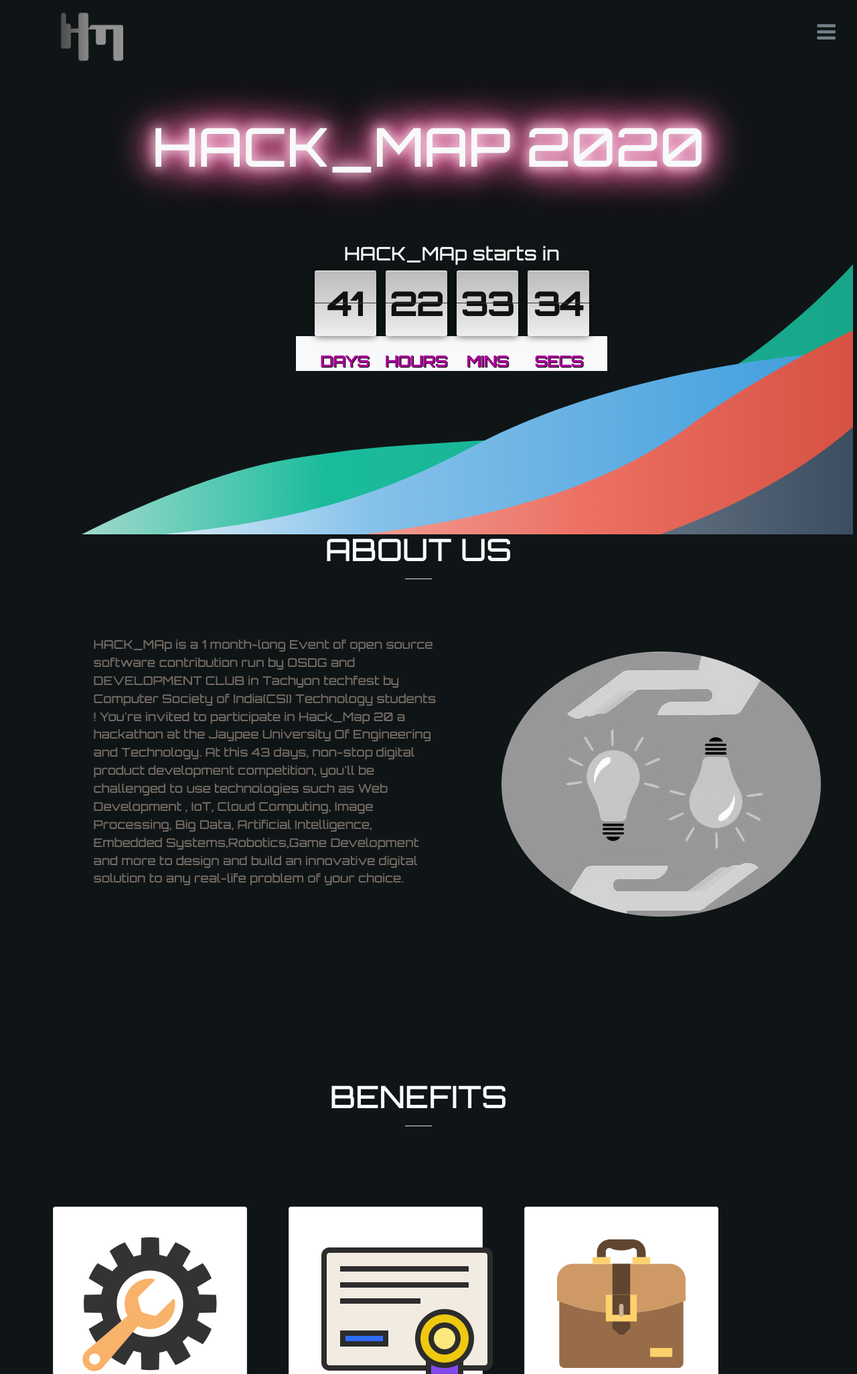
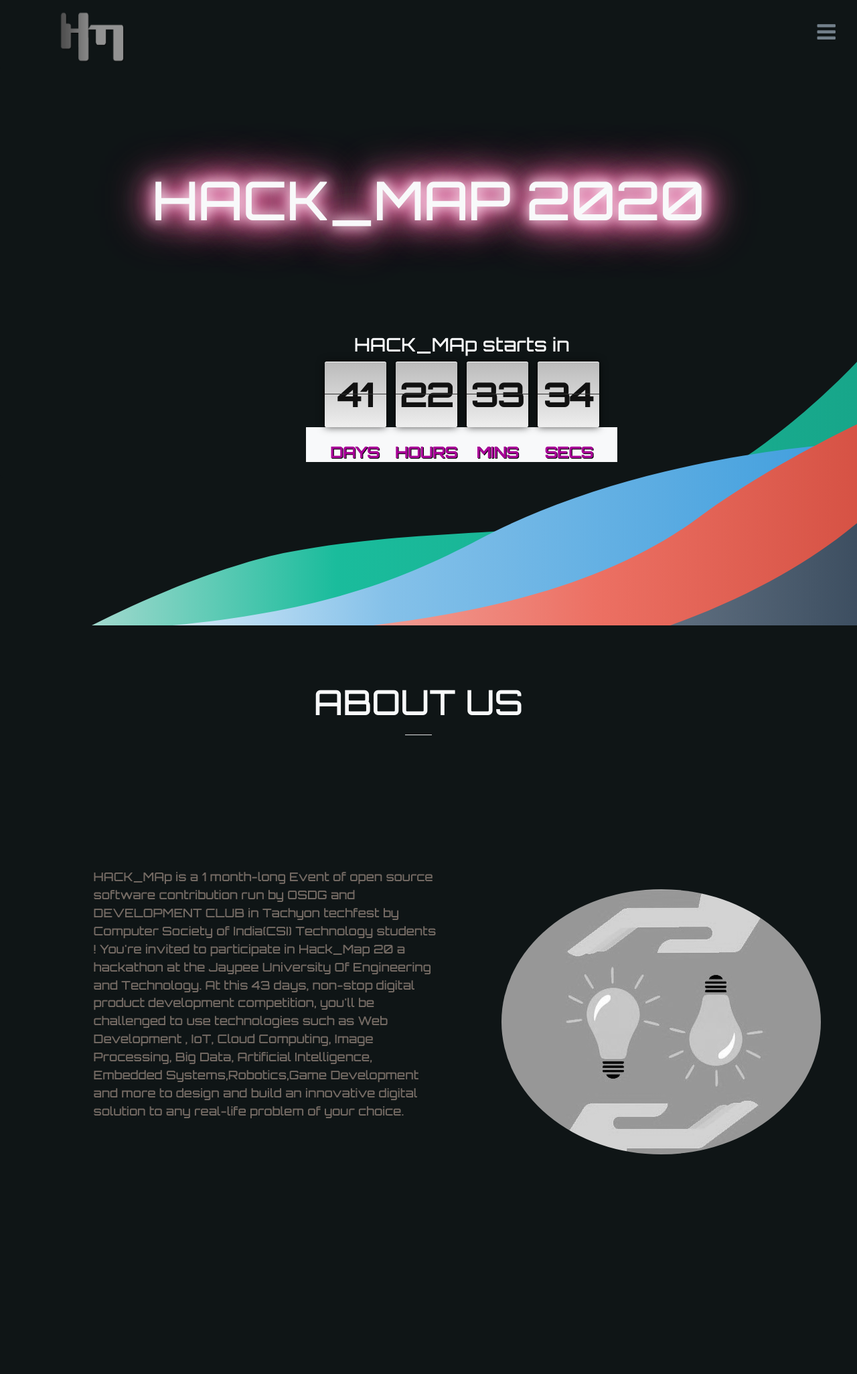
Before and after one commit to satyam260/Hack_map_2k20, a PHP site: page /index.html in a window 1280 px wide; the page is wider, and only the part inside the window is pictured. Shown: the top 2052 px of that part at 67% size. Run offline with PHP 8.4, Linux system fonts and the light colour scheme; some web fonts are replaced.

Commit message:
Added responsiveness to sections

```diff
--- a/css/counter.css
+++ b/css/counter.css
@@ -1,16 +1,12 @@
 @import url("https://fonts.googleapis.com/css?family=Orbitron:500");
 
-#countdown{
+#countdown {
 	width: 465px;
 	height: 112px;
 	text-align: center;
 	margin: auto;
 	padding: 24px 0px;
-	position: absolute;
-	top: 0;
-	bottom: 0;
-	left: 0;
-	right: 0;
+	position: relative;
 }
 
 #countdown #tiles{
@@ -26,9 +22,9 @@
 	color: #111;
 	background-color: #ddd;
 	background-image: -webkit-linear-gradient(top, #bbb, #eee);
-	background-image:    -moz-linear-gradient(top, #bbb, #eee);
-	background-image:     -ms-linear-gradient(top, #bbb, #eee);
-	background-image:      -o-linear-gradient(top, #bbb, #eee);
+	background-image: -moz-linear-gradient(top, #bbb, #eee);
+	background-image: -ms-linear-gradient(top, #bbb, #eee);
+	background-image: -o-linear-gradient(top, #bbb, #eee);
 	border-top: 1px solid #fff;
 	border-radius: 3px;
 	box-shadow: 0px 0px 12px rgba(0, 0, 0, 0.7);
--- a/css/devs.css
+++ b/css/devs.css
@@ -1,4 +1,8 @@
 @import url('https://fonts.googleapis.com/css?family=Neucha&display=swap');
+
+.dev {
+    margin-top: 25vh;
+}
 
 .developers {
     background-size: cover;
--- a/css/manual.css
+++ b/css/manual.css
@@ -33,7 +33,10 @@
 }
 
 p#para-text{
+  margin-top: 30vh !important;
   font-size: 1.4vw;
+  color: #756b64;
+  margin-left: 15%;
 }
 
 .bg-gradient {
@@ -168,6 +171,7 @@
   font-size: 5em;
   padding-bottom: 10vh;
   margin-top: -12vh;
+  text-align: center;
 }
 
 div#main-jumbo{
@@ -176,12 +180,6 @@
 
 div#counter{
   margin:auto;
-}
-
-p.head-para{
-  margin-top: 2.8%;
-  margin-left: 15%;
-  color: #756b64;
 }
 
 div.logo{
@@ -196,7 +194,7 @@
 }
 
 img#about-img {
-  margin-top: 10vh;
+  margin-top: 35vh;
   border-radius:100%;
   filter: grayscale(100%);
 }
@@ -206,11 +204,15 @@
 }
 
 .text-center {
-  padding-top: 5vh;
   text-transform: uppercase;
-  font-size: 1.7em;
+  font-size: 1.8em;
+}
+
+.about{
+  padding-top: 55vh;
+
 }
 
 .card{
-  margin-top: 7vh;
+  margin-top: 10vh;
 }
--- a/css/responsive.css
+++ b/css/responsive.css
@@ -1,20 +1,72 @@
+@media (max-width: 1440px) {
+    .text-center {
+        padding-top: 15vh;
+    }
+}
 @media (max-width: 1200px) and (min-width: 900px) {
+    h1#main-text {
+        font-size: 4em;
+        margin-bottom: -100px !important;
+    }
+    h3.text-light {
+        font-size: 1.7em !important;
+    }
+    #countdown {
+        width: 460px;
+    }
+    img#back {
+        margin-top: -50vh;
+    }
+    .about {
+        padding-top: 30vh;
+        font-size: 1.5em;
+    }
+    img#about-img {
+        width: 35vw;
+        height: 30vh;
+    }
+    .benefits {
+        font-size: 1.5em;
+    }
     .developers .Cards-div {
-        margin-top: -20vh;
+        padding-bottom: 10vh !important;
     }
     .developers .Cards-div .des-card {
         width: 35%;
         height: 45%;
         margin: 5.5vh 20px 0 20px;
+        margin-bottom: 20vh;
     }
 }
 
 @media (max-width: 950px) {
+    h1#main-text {
+        font-size: 3em;
+    }
+    .about {
+        font-size: 1.2em;
+    }
+    p#para-text {
+        margin-top: 28vh !important;
+    }
+    img#about-img {
+        width: 25vw;
+        height: 20vh;
+    }
+    .benefits {
+        font-size: 1.2em;
+    }
+    .dev {
+        font-size: 1.2em;
+    }
+    .Cards-div {
+        padding-top: 20vh;
+    }
     .des-card .name span {
         font-size: 30px !important;
     }
     .des-card .email span{
-        font-size: 0.8em !important;
+        font-size: 1em !important;
     }
     .developers .Cards-div {
         margin-top: -20vh;
@@ -23,6 +75,35 @@
         width: 35%;
         height: 40%;
         margin: 10.5vh 20px 0 20px;
+        margin-bottom: 15vh;
+
+    }
+}
+
+@media (max-width: 715px) {
+    .des-card .phone-no span {
+        font-size: 1.5em ;
+    }
+}
+
+@media (max-width: 530px){
+    .developers .Cards-div .des-card {
+        width: 65% !important;
+        height: 45%;
+        margin: 5.5vh 20px 0 20px;
+        margin-bottom: 15vh;
+    }
+    .des-card .name span{
+        font-size: 35px !important;
+    }
+    .des-card .phone-no span{
+        font-size: 1.8em;
+    }
+    .des-card .email span{
+        font-size: 1.7em !important;
+    }
+    .developers .Cards-div .des-card {
+        width: 40%;
     }
 }
 
@@ -31,12 +112,3 @@
       font-size: 0.7em;
     }
 }
-
-@media (max-width: 590px){
-    .des-card .name span{
-        font-size: 30px !important;
-    }
-    .developers .Cards-div .des-card {
-        width: 40%;
-    }
-}
--- a/index.html
+++ b/index.html
@@ -53,13 +53,13 @@
                 <ul>
 
                     <li class="menu-item">
-                        <a href="index.html">
+                        <a href="#home">
                             Home
                         </a>
                     </li>
 
                     <li class="menu-item">
-                        <a href="#div-heading">
+                        <a href="#about">
                             About Us
                         </a>
                     </li>
@@ -100,11 +100,11 @@
     <!-- SECTION 1 -->
 
 
-    <div class="jumbotron" id="main">
+    <div class="jumbotron" id="home">
     <div class="row w-100 h-100" id="main-jumbo">
             <div class="col-md-12 my-3 mx-auto float-left ">
                 <div class="col-md-12 my-5">
-                    <h1 class="text-light display-2 text-center" id="main-text">HACK_MAp 2020</h1>
+                    <h1 class="main text-light display-2 text-center" id="main-text">HACK_MAp 2020</h1>
                 </div>
 
                 <div class="col-md-4 my-5" id="counter">
@@ -135,12 +135,12 @@
      <div class="row w-100 h-100 my-5">
         <div class="row-md-12 my-3">
                 <div class="col-md-4 h-25 mx-auto my-auto text-center">
-                    <h2 id="div-heading" class="text-light text-center">ABOUT US</h2>
+                    <h2 id="about" class="about text-light text-center">ABOUT US</h2>
                     <hr class="bg-light" id="heading-hr">
                 </div>
                 <div class="col-md-6 my-2 ml-5 float-left">
 
-                    <p class="head-para my-5" id="para-text">
+                    <p class="head-para my-5" id='para-text'>
                         HACK_MAp is a 1 month-long Event of open source software contribution run by OSDG and DEVELOPMENT CLUB in Tachyon techfest by Computer Society of India(CSI)
 
                         Technology students ! You're invited to participate in Hack_Map 20 a hackathon at the Jaypee University Of Engineering and Technology. At this 43 days, non-stop digital product development competition, you'll be challenged to use technologies such as Web Development , IoT, Cloud Computing, Image Processing, Big Data, Artificial Intelligence, Embedded Systems,Robotics,Game Development and more to design and build an innovative digital solution to any real-life problem of your choice.
@@ -153,12 +153,10 @@
          </div>
     </div>
 
-
-<br /><br />
 <!-- BENEFITS -->
     <div class="row w-100 my-5">
         <div class="col-md-4 h-25 mx-auto my-auto text-center">
-            <h2 id="div-heading" class="text-light text-center">BENEFITS</h2>
+            <h2 id="div-heading" class="benefits text-light text-center">BENEFITS</h2>
             <hr class="bg-light" id="heading-hr">
         </div>
     </div>
@@ -192,7 +190,7 @@
                     <!-- <i class="fab fa-tshirt"></i> -->
                 </div>
                 <div class="card-footer text-center">
-                    T-SHIRT AND GOODIES
+                    T-SHIRTS AND GOODIES
                 </div>
             </div>
         </div>
@@ -206,7 +204,7 @@
 <!-- Dev section -->
     <div class="row w-100 h-100 my-5" id="devs">
         <div class="col-md-4 text-center mx-auto my-auto">
-            <h2 id="div-heading" class="text-light text-center">Developers</h2>
+            <h2 id="div-heading" class="dev text-light text-center">Developers</h2>
             <hr class="bg-light" id="heading-hr">
         </div>
         <div class="col-md-12">
@@ -262,13 +260,13 @@
     </div>
 
     <!-- FOOTER -->
-    <div class="row my-5 w-100 h-100 bg-light">
+    <!-- <div class="row my-5 w-100 h-100 bg-light">
         <div class="col- w-100 h-100 text-center">
             <h1>Made With ❤️ BY CTH,JUET</h1>
         </div>
 
     </div>
-
+     -->
           <!-- JS FILES -->
           <script src="js/jquey.js"></script>
           <script src="js/Tweenmax.js"></script>
```
